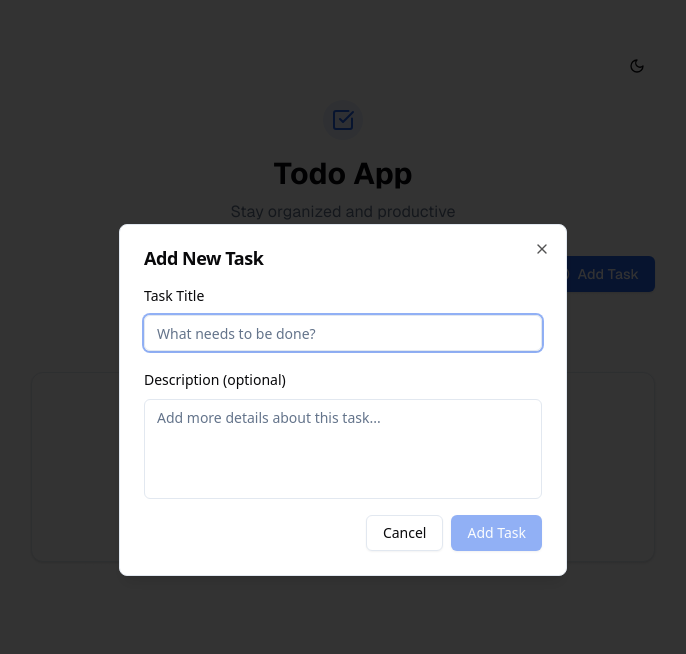
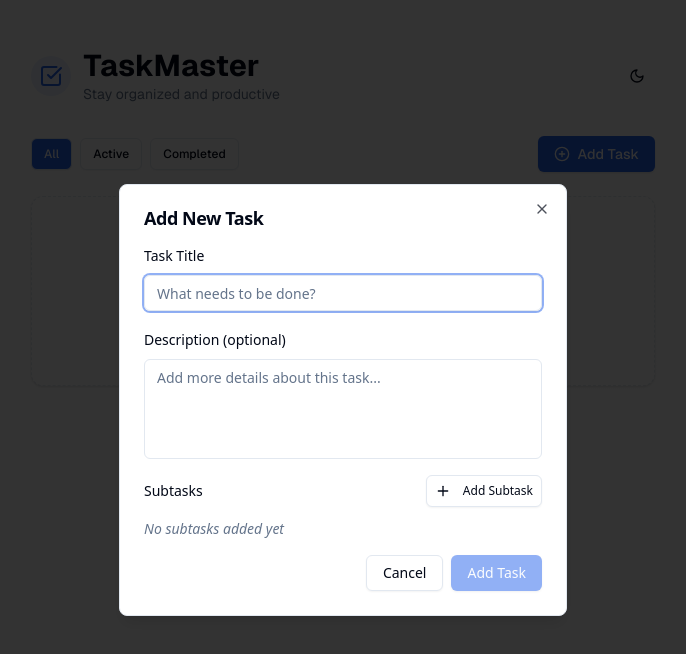
Before and after one commit to blink-new/blnk-nextjs-test, a Next.js app: page / in a window 1280 px wide. Both pictures are taken after a click on the button "Add Task". Shown: the top 654 px of the page, without its empty margins (297-983 px from the left). Built offline with nearby package versions, Linux system fonts and the light colour scheme.

Commit message:
Enhance Todo App with Subtask Creation and Editing Fixes

```diff
--- a/components/AddTaskModal.tsx
+++ b/components/AddTaskModal.tsx
@@ -11,33 +11,66 @@ import {
   DialogFooter,
   DialogTrigger
 } from '@/components/ui/dialog';
-import { PlusCircle } from 'lucide-react';
+import { PlusCircle, Plus, Trash2 } from 'lucide-react';
+import { cn } from '@/lib/utils';
+
+interface SubtaskInput {
+  id: string;
+  text: string;
+}
 
 export function AddTaskModal() {
-  const { addTodo } = useTodo();
+  const { addTodoWithSubtasks } = useTodo();
   const [text, setText] = useState('');
   const [description, setDescription] = useState('');
+  const [subtasks, setSubtasks] = useState<SubtaskInput[]>([]);
   const [open, setOpen] = useState(false);
+
+  const handleAddSubtask = () => {
+    setSubtasks([...subtasks, { id: crypto.randomUUID(), text: '' }]);
+  };
+
+  const handleSubtaskChange = (id: string, value: string) => {
+    setSubtasks(subtasks.map(st => st.id === id ? { ...st, text: value } : st));
+  };
+
+  const handleRemoveSubtask = (id: string) => {
+    setSubtasks(subtasks.filter(st => st.id !== id));
+  };
 
   const handleSubmit = (e: React.FormEvent) => {
     e.preventDefault();
     if (text.trim()) {
-      addTodo(text, description);
-      setText('');
-      setDescription('');
+      // Filter out empty subtasks
+      const validSubtasks = subtasks.filter(st => st.text.trim() !== '');
+      addTodoWithSubtasks(text, description, validSubtasks);
+      resetForm();
       setOpen(false);
     }
   };
 
+  const resetForm = () => {
+    setText('');
+    setDescription('');
+    setSubtasks([]);
+  };
+
+  const handleOpenChange = (newOpen: boolean) => {
+    setOpen(newOpen);
+    if (!newOpen) {
+      resetForm();
+    }
+  };
+
   return (
-    <Dialog open={open} onOpenChange={setOpen}>
+    <Dialog open={open} onOpenChange={handleOpenChange}>
       <DialogTrigger asChild>
         <Button className="gap-2 transition-all duration-300">
           <PlusCircle size={18} />
           Add Task
         </Button>
       </DialogTrigger>
-      <DialogContent className="sm:max-w-md">
+      <DialogContent className="sm:max-w-md max-h-[90vh] overflow-y-auto">
         <form onSubmit={handleSubmit}>
           <DialogHeader>
             <DialogTitle>Add New Task</DialogTitle>
@@ -69,6 +102,51 @@ export function AddTaskModal() {
                 className="min-h-[100px] resize-none transition-all duration-300 focus-visible:ring-2 focus-visible:ring-primary/50 border-border"
               />
             </div>
+
+            {/* Subtasks section */}
+            <div className="space-y-3">
+              <div className="flex items-center justify-between">
+                <label className="text-sm font-medium">Subtasks</label>
+                <Button
+                  type="button"
+                  variant="outline"
+                  size="sm"
+                  onClick={handleAddSubtask}
+                  className="h-8 px-2 text-xs"
+                >
+                  <Plus size={14} className="mr-1" />
+                  Add Subtask
+                </Button>
+              </div>
+
+              {subtasks.length > 0 ? (
+                <div className="space-y-2">
+                  {subtasks.map((subtask, index) => (
+                    <div key={subtask.id} className="flex items-center gap-2">
+                      <Input
+                        value={subtask.text}
+                        onChange={(e) => handleSubtaskChange(subtask.id, e.target.value)}
+                        placeholder={`Subtask ${index + 1}`}
+                        className="flex-1 h-9 text-sm transition-all duration-300"
+                      />
+                      <Button
+                        type="button"
+                        variant="ghost"
+                        size="icon"
+                        onClick={() => handleRemoveSubtask(subtask.id)}
+                        className="h-9 w-9 text-muted-foreground hover:text-destructive"
+                      >
+                        <Trash2 size={16} />
+                      </Button>
+                    </div>
+                  ))}
+                </div>
+              ) : (
+                <p className="text-sm text-muted-foreground italic">
+                  No subtasks added yet
+                </p>
+              )}
+            </div>
           </div>
           <DialogFooter>
             <Button
--- a/components/TodoFilter.tsx
+++ b/components/TodoFilter.tsx
@@ -6,7 +6,7 @@ export function TodoFilter() {
   const { filter, setFilter } = useTodo();
 
   return (
-    <div className="flex justify-center gap-2 mb-6">
+    <div className="flex gap-2">
       <Button
         variant="outline"
         size="sm"
--- a/components/TodoList.tsx
+++ b/components/TodoList.tsx
@@ -8,8 +8,8 @@ export function TodoList() {
 
   if (todos.length === 0) {
     return (
-      <Card className="flex flex-col items-center justify-center p-8 text-center animate-fade-in">
-        <ListTodo size={48} className="text-muted-foreground mb-4" />
+      <Card className="flex flex-col items-center justify-center p-8 text-center animate-fade-in border-dashed">
+        <ListTodo size={48} className="text-muted-foreground mb-4 opacity-70" />
         <h3 className="text-xl font-medium mb-2">No tasks yet</h3>
         <p className="text-muted-foreground">
           Add a new task to get started
@@ -20,8 +20,8 @@ export function TodoList() {
 
   if (filteredTodos.length === 0) {
     return (
-      <Card className="flex flex-col items-center justify-center p-8 text-center animate-fade-in">
-        <AlertCircle size={48} className="text-muted-foreground mb-4" />
+      <Card className="flex flex-col items-center justify-center p-8 text-center animate-fade-in border-dashed">
+        <AlertCircle size={48} className="text-muted-foreground mb-4 opacity-70" />
         <h3 className="text-xl font-medium mb-2">No matching tasks</h3>
         <p className="text-muted-foreground">
           Try changing your filter
@@ -35,13 +35,13 @@ export function TodoList() {
   return (
     <div className="space-y-4 animate-slide-in">
       {allCompleted && (
-        <div className="flex items-center justify-center gap-2 py-3 text-success-foreground bg-success rounded-lg">
+        <div className="flex items-center justify-center gap-2 py-3 text-success-foreground bg-success/20 border border-success/30 rounded-lg">
           <CheckCircle2 size={18} />
           <span>All tasks completed!</span>
         </div>
       )}
 
-      <Card className="overflow-hidden border border-border">
+      <Card className="overflow-hidden border border-border shadow-sm">
         {filteredTodos.map(todo => (
           <TodoItem key={todo.id} todo={todo} />
         ))}
--- a/contexts/TodoContext.tsx
+++ b/contexts/TodoContext.tsx
@@ -15,9 +15,15 @@ export interface Todo {
   subtasks: SubTask[];
 }
 
+interface SubtaskInput {
+  id: string;
+  text: string;
+}
+
 type TodoContextType = {
   todos: Todo[];
   addTodo: (text: string, description?: string) => void;
+  addTodoWithSubtasks: (text: string, description: string, subtasks: SubtaskInput[]) => void;
   toggleTodo: (id: string) => void;
   deleteTodo: (id: string) => void;
   editTodo: (id: string, text: string, description?: string) => void;
@@ -73,6 +79,31 @@ export const TodoProvider: React.FC<{ children: React.ReactNode }> = ({ children
           completed: false,
           createdAt: new Date(),
           subtasks: []
+        }
+      ]);
+    }
+  };
+
+  // Add a new todo with subtasks
+  const addTodoWithSubtasks = (text: string, description: string, subtaskInputs: SubtaskInput[]) => {
+    if (text.trim()) {
+      const subtasks = subtaskInputs
+        .filter(st => st.text.trim())
+        .map(st => ({
+          id: st.id,
+          text: st.text.trim(),
+          completed: false
+        }));
+
+      setTodos([
+        ...todos,
+        {
+          id: crypto.randomUUID(),
+          text: text.trim(),
+          description: description.trim(),
+          completed: false,
+          createdAt: new Date(),
+          subtasks
         }
       ]);
     }
@@ -144,25 +175,27 @@ export const TodoProvider: React.FC<{ children: React.ReactNode }> = ({ children
   // Toggle a subtask's completed status
   const toggleSubtask = (todoId: string, subtaskId: string) => {
     setTodos(
-      todos.map(todo =>
-        todo.id === todoId
-          ? {
-              ...todo,
-              subtasks: todo.subtasks.map(subtask =>
-                subtask.id === subtaskId
-                  ? { ...subtask, completed: !subtask.completed }
-                  : subtask
-              ),
-              // Update todo completed status based on subtasks
-              completed: todo.subtasks.length > 0 &&
-                todo.subtasks.every(subtask =>
-                  subtask.id === subtaskId
-                    ? !subtask.completed
-                    : subtask.completed
-                )
-            }
-          : todo
-      )
+      todos.map(todo => {
+        if (todo.id !== todoId) return todo;
+
+        // Update the specific subtask
+        const updatedSubtasks = todo.subtasks.map(subtask =>
+          subtask.id === subtaskId
+            ? { ...subtask, completed: !subtask.completed }
+            : subtask
+        );
+
+        // Check if all subtasks are now completed
+        const allSubtasksCompleted = updatedSubtasks.length > 0 &&
+          updatedSubtasks.every(subtask => subtask.completed);
+
+        // If all subtasks are completed, mark the todo as completed
+        return {
+          ...todo,
+          subtasks: updatedSubtasks,
+          completed: allSubtasksCompleted
+        };
+      })
     );
   };
 
@@ -221,6 +254,7 @@ export const TodoProvider: React.FC<{ children: React.ReactNode }> = ({ children
       value={{
         todos,
         addTodo,
+        addTodoWithSubtasks,
         toggleTodo,
         deleteTodo,
         editTodo,
--- a/pages/index.tsx
+++ b/pages/index.tsx
@@ -6,6 +6,7 @@ import { TodoStats } from '@/components/TodoStats';
 import { ThemeToggle } from '@/components/ThemeToggle';
 import localFont from "next/font/local";
 import { CheckSquare } from 'lucide-react';
+import Head from 'next/head';
 
 const geistSans = localFont({
   src: "./fonts/GeistVF.woff",
@@ -20,31 +21,41 @@ const geistMono = localFont({
 
 export default function Home() {
   return (
+    <>
+      <Head>
+        <title>TaskMaster | Stay Organized</title>
+        <meta name="description" content="A beautiful and functional todo app to help you stay organized and productive" />
+        <meta name="viewport" content="width=device-width, initial-scale=1" />
+        <link rel="icon" href="/favicon.ico" />
+      </Head>
+
       <div
-      className={`${geistSans.variable} ${geistMono.variable} min-h-screen bg-gradient-to-br from-background via-background to-secondary/30 font-[family-name:var(--font-geist-sans)]`}
+        className={`${geistSans.variable} ${geistMono.variable} min-h-screen bg-gradient-to-br from-background via-background to-secondary/20 font-[family-name:var(--font-geist-sans)]`}
       >
-      <div className="container max-w-2xl mx-auto p-6 py-12">
-        <div className="flex justify-end mb-4">
-          <ThemeToggle />
-        </div>
-
-        <header className="mb-8 text-center">
-          <div className="inline-flex items-center justify-center p-2 bg-primary/10 rounded-full mb-4">
+        <div className="container max-w-2xl mx-auto p-4 sm:p-6 py-8 sm:py-12">
+          <header className="flex flex-col sm:flex-row items-center justify-between mb-8 gap-4">
+            <div className="flex items-center gap-3">
+              <div className="flex items-center justify-center p-2 bg-primary/10 rounded-full">
                 <CheckSquare size={24} className="text-primary" />
               </div>
-          <h1 className="text-3xl font-bold mb-2">Todo App</h1>
-          <p className="text-muted-foreground">Stay organized and productive</p>
+              <div>
+                <h1 className="text-2xl sm:text-3xl font-bold">TaskMaster</h1>
+                <p className="text-sm text-muted-foreground">Stay organized and productive</p>
+              </div>
+            </div>
+            <ThemeToggle />
           </header>
 
           <TodoProvider>
-          <div className="flex justify-end mb-6">
+            <div className="flex flex-col sm:flex-row items-center justify-between gap-4 mb-6">
+              <TodoFilter />
               <AddTaskModal />
             </div>
             <TodoStats />
-          <TodoFilter />
             <TodoList />
           </TodoProvider>
         </div>
       </div>
+    </>
   );
 }
--- a/styles/globals.css
+++ b/styles/globals.css
@@ -5,12 +5,12 @@
 @layer base {
   :root {
     --background: 0 0% 100%;
-    --foreground: 240 10% 3.9%;
+    --foreground: 222.2 84% 4.9%;
     --card: 0 0% 100%;
-    --card-foreground: 240 10% 3.9%;
+    --card-foreground: 222.2 84% 4.9%;
     --popover: 0 0% 100%;
-    --popover-foreground: 240 10% 3.9%;
-    --primary: 221 83% 53%;
+    --popover-foreground: 222.2 84% 4.9%;
+    --primary: 221.2 83.2% 53.3%;
     --primary-foreground: 210 40% 98%;
     --secondary: 210 40% 96.1%;
     --secondary-foreground: 222.2 47.4% 11.2%;
@@ -22,18 +22,18 @@
     --destructive-foreground: 210 40% 98%;
     --border: 214.3 31.8% 91.4%;
     --input: 214.3 31.8% 91.4%;
-    --ring: 221 83% 53%;
-    --success: 142 76% 36%;
-    --success-foreground: 210 40% 98%;
+    --ring: 221.2 83.2% 53.3%;
     --radius: 0.5rem;
+    --success: 142.1 76.2% 36.3%;
+    --success-foreground: 355.7 100% 97.3%;
   }
 
   .dark {
     --background: 222.2 84% 4.9%;
     --foreground: 210 40% 98%;
-    --card: 222.2 84% 6.9%;
+    --card: 222.2 84% 4.9%;
     --card-foreground: 210 40% 98%;
-    --popover: 222.2 84% 6.9%;
+    --popover: 222.2 84% 4.9%;
     --popover-foreground: 210 40% 98%;
     --primary: 217.2 91.2% 59.8%;
     --primary-foreground: 222.2 47.4% 11.2%;
@@ -43,13 +43,13 @@
     --muted-foreground: 215 20.2% 65.1%;
     --accent: 217.2 32.6% 17.5%;
     --accent-foreground: 210 40% 98%;
-    --destructive: 0 62.8% 30.6%;
+    --destructive: 0 62.8% 50.6%;
     --destructive-foreground: 210 40% 98%;
     --border: 217.2 32.6% 17.5%;
     --input: 217.2 32.6% 17.5%;
     --ring: 224.3 76.3% 48%;
-    --success: 142 76% 36%;
-    --success-foreground: 210 40% 98%;
+    --success: 142.1 70.6% 45.3%;
+    --success-foreground: 144.9 80.4% 10%;
   }
 }
 
@@ -59,25 +59,35 @@
   }
   body {
     @apply bg-background text-foreground;
-    font-feature-settings: "rlig" 1, "calt" 1;
   }
 }
 
-/* Custom animations */
-@keyframes fadeIn {
-  from { opacity: 0; }
-  to { opacity: 1; }
+@layer utilities {
+  .animate-fade-in {
+    animation: fadeIn 0.5s ease-in-out;
+  }
+
+  .animate-slide-in {
+    animation: slideIn 0.3s ease-out;
+  }
+
+  @keyframes fadeIn {
+    from {
+      opacity: 0;
+    }
+    to {
+      opacity: 1;
+    }
+  }
+
+  @keyframes slideIn {
+    from {
+      transform: translateY(10px);
+      opacity: 0;
+    }
+    to {
+      transform: translateY(0);
+      opacity: 1;
+    }
+  }
 }
-
-@keyframes slideIn {
-  from { transform: translateY(10px); opacity: 0; }
-  to { transform: translateY(0); opacity: 1; }
-}
-
-.animate-fade-in {
-  animation: fadeIn 0.3s ease-in-out;
-}
-
-.animate-slide-in {
-  animation: slideIn 0.3s ease-out;
-}
```
Also changed, not shown: components/SubtaskItem.tsx (+38 -8 lines), components/TodoItem.tsx (+77 -27 lines), components/TodoStats.tsx (+8 -3 lines), 1 other file (tests, documents, lock files or other folders). Lines whose indentation alone changed are shown as unchanged.
